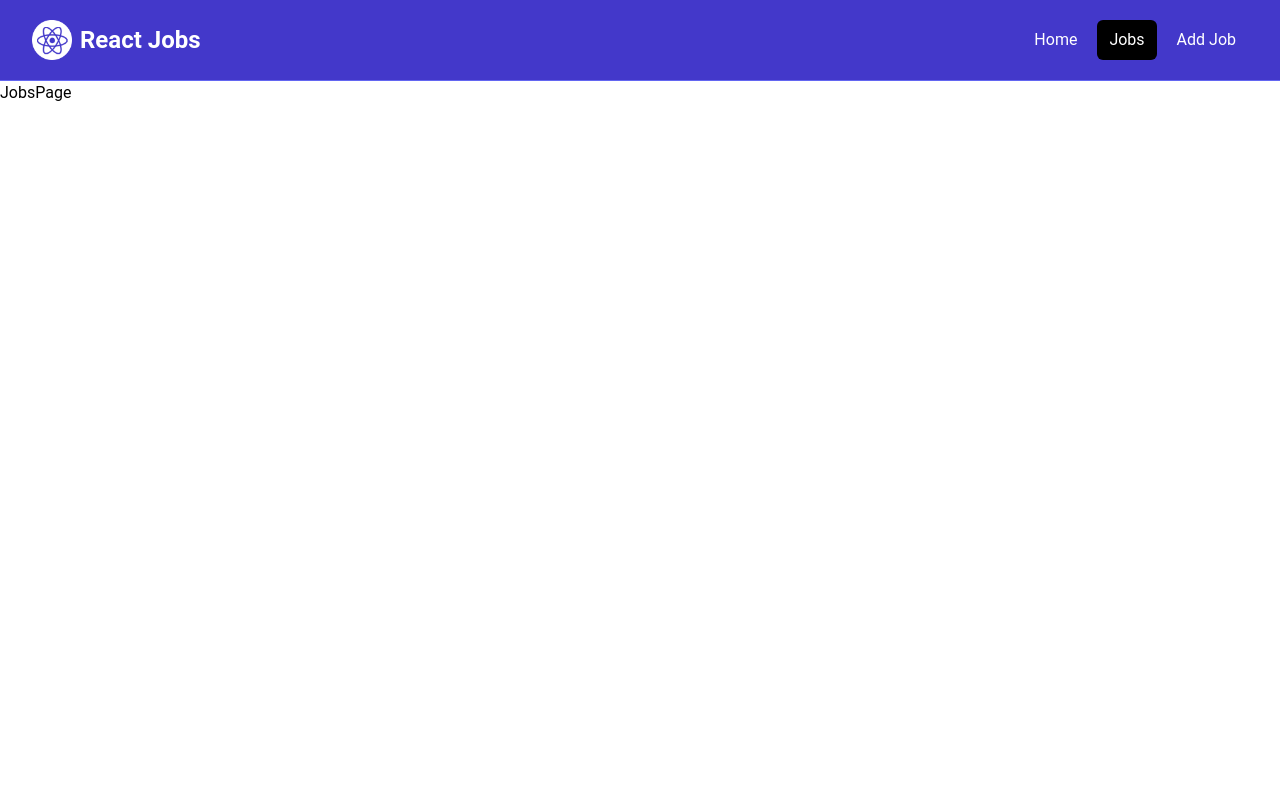
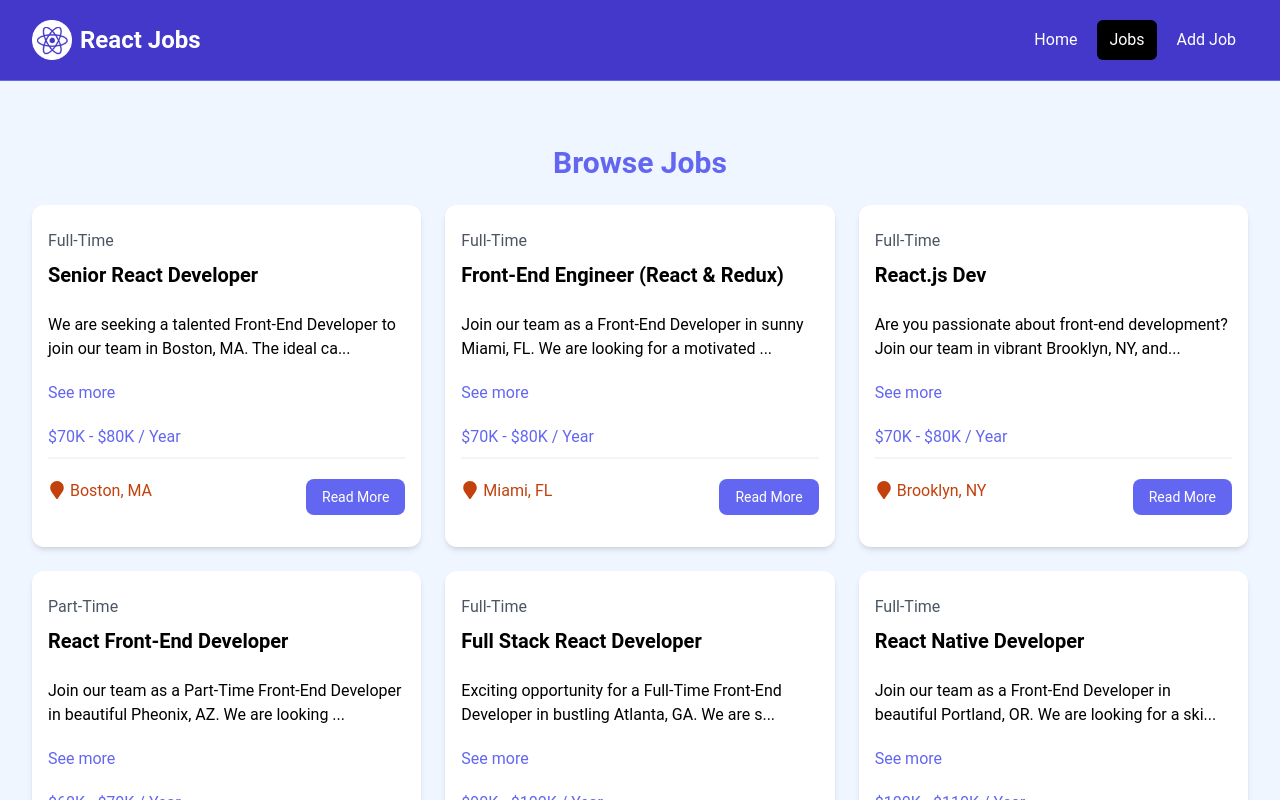
Before and after one commit to Lits00/React-Jobs, a React (Vite) app: page /jobs in a window 1280 px wide. Shown: the top 800 px of the page. Built offline with nearby package versions, Linux system fonts and the light colour scheme.

Commit message:
Added joblist contents on JobPage

```diff
--- a/src/components/JobListings.jsx
+++ b/src/components/JobListings.jsx
@@ -1,17 +1,17 @@
 import jobs from '../jobs.json'
 import JobListing from './JobListing'
 
-const JobListings = () => {
-  const pinnedJobs = jobs.slice(0, 3);
+const JobListings = ({ isHome = false}) => {
+  const jobListings = isHome ? jobs.slice(0, 3) : jobs ;
 
   return (
     <section className="bg-blue-50 px-4 py-10">
       <div className="container-xl lg:container m-auto">
         <h2 className="text-3xl font-bold text-indigo-500 mb-6 text-center">
-          Browse Jobs
+          { isHome ? 'Recent Jobs' : 'Browse Jobs' }
         </h2>
         <div className="grid grid-cols-1 md:grid-cols-3 gap-6">
-          {pinnedJobs.map((job) => (
+          {jobListings.map((job) => (
             <JobListing key={job.id} job={job} />
           ))}
         </div>
--- a/src/pages/HomePage.jsx
+++ b/src/pages/HomePage.jsx
@@ -8,7 +8,7 @@
     <>
       <Hero />
       <HomeCards />
-      <JobListings />
+      <JobListings isHome={true} />
       <ViewAllJobs />
     </>
   );
--- a/src/pages/JobsPage.jsx
+++ b/src/pages/JobsPage.jsx
@@ -1,5 +1,9 @@
+import JobListings from "../components/JobListings";
+
 const JobsPage = () => {
-  return <div>JobsPage</div>;
+  return <section className="bg-blue-50 px-4 py-6">
+    <JobListings />
+  </section>;
 };
 
 export default JobsPage;
```
